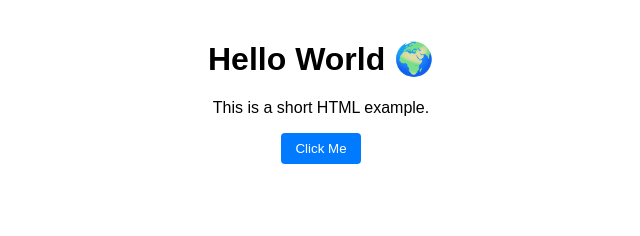
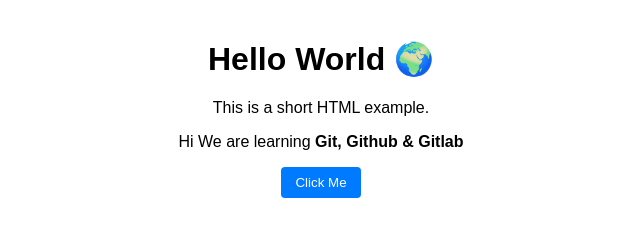
Before and after one commit to ajay9696gupta-star/MyProject, a plain HTML site: page footer.html in a window 1280 px wide. Shown: the whole page, without its empty margins (319-959 px from the left). Drawn offline with Linux system fonts and the light colour scheme.

Commit message:
footer file 1.1

```diff
--- a/footer.html
+++ b/footer.html
@@ -12,6 +12,9 @@
 <body>
   <h1>Hello World 🌍</h1>
   <p>This is a short HTML example.</p>
+  <p> Hi
+  We are learning <b> Git, Github & Gitlab </b>
+  </p>
   <button>Click Me</button>
 </body>
 </html>
```
